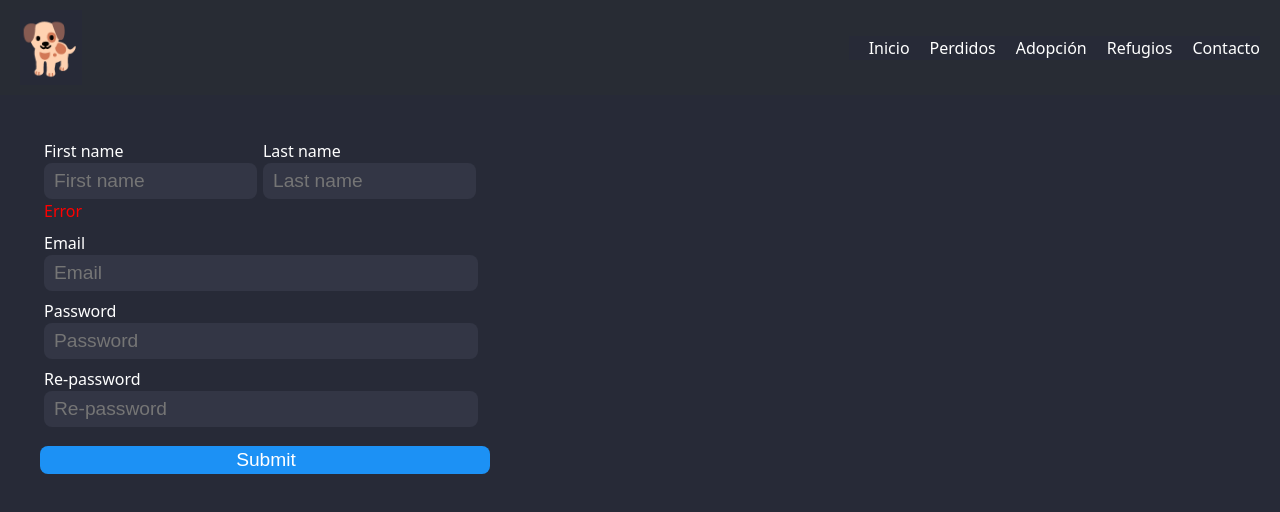
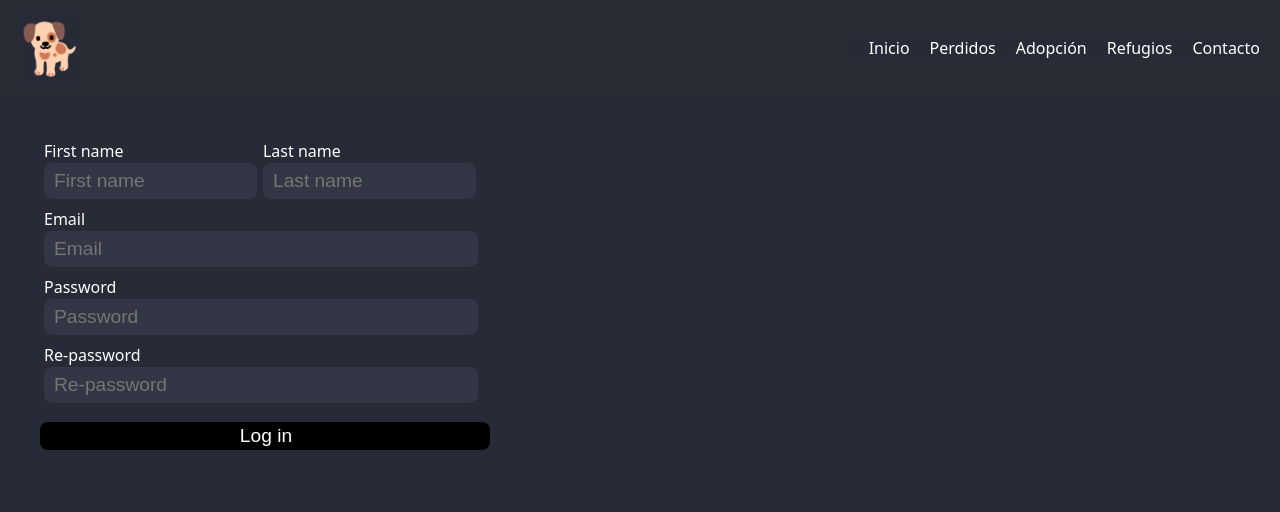
Before and after one commit to cesarju/ejercicio-react-jsx, a React (Vite) app: page / in a window 1280 px wide. Shown: the top 512 px of the page. Built offline with nearby package versions, Linux system fonts and the light colour scheme.

Commit message:
exercise form

```diff
--- a/src/App.jsx
+++ b/src/App.jsx
@@ -12,9 +12,9 @@ function App() {
     <>
       <ThemeContextProvider>
         <Header isLoggedIn={true} rol="Admin" />
+        <Forms />
         {/* <Counter /> */}
         {/* <FetchApi /> */}
-        <Forms />
         {/* <ListCard list={data} /> */}
       </ThemeContextProvider>
     </>
--- a/src/components/Form/Form.jsx
+++ b/src/components/Form/Form.jsx
@@ -1,22 +1,68 @@
+import { useState } from "react";
 import "./form.css";
 
 function Forms() {
+  const [name, setName] = useState("");
+  const [lastName, setLastName] = useState("");
+
+  const [formValidation, setFormValidation] = useState({
+    name: undefined,
+    lastName: undefined,
+  });
+
   function handleSubmit(event) {
     event.preventDefault();
+
+    console.log(name + " " + lastName);
     console.log("Click");
   }
+
+  const handleNameChange = (event) => {
+    const value = event.target.value;
+    setFormValidation({
+      ...formValidation,
+      name: value.length === 0 ? "Este campo es requerido" : "",
+    });
+    setName(value);
+  };
+
+  const handleLastNameChange = (event) => {
+    const value = event.target.value;
+    setFormValidation({
+      ...formValidation,
+      lastName: value.length === 0 ? "El campo de Last Name es requerido" : "",
+    });
+    setLastName(value);
+  };
+
+  const isValidForm = Object.keys(formValidation).every(
+    (key) => formValidation[key] == ""
+  );
+
+  console.log(isValidForm);
 
   return (
     <form className="container-forms" onSubmit={handleSubmit}>
       <div className="container-name">
         <label>
           First name
-          <input type="text" placeholder="First name" />
-          <span>Error</span>
+          <input
+            type="text"
+            placeholder="First name"
+            value={name}
+            onChange={handleNameChange}
+          />
+          {formValidation.name && <span>{formValidation.name}</span>}
         </label>
         <label>
           Last name
-          <input type="text" placeholder="Last name" />
+          <input
+            type="text"
+            placeholder="Last name"
+            value={lastName}
+            onChange={handleLastNameChange}
+          />
+          {formValidation.lastName && <span>{formValidation.lastName}</span>}
         </label>
       </div>
       <label>
@@ -31,7 +77,13 @@ function Forms() {
         Re-password
         <input type="password" placeholder="Re-password" />
       </label>
-      <button className="button-submit">Submit</button>
+      <button
+        className="button-submit"
+        disabled={!isValidForm}
+        style={{ backgroundColor: !isValidForm ? "black" : "#1c91f5" }}
+      >
+        Log in
+      </button>
     </form>
   );
 }
--- a/src/components/ListCard.jsx
+++ b/src/components/ListCard.jsx
@@ -9,7 +9,7 @@ const ListCard = ({ list }) => {
   const [listData, setListData] = useState(list);
   const handleDetail = (nombre) => {
     const des = list.find((e) => e.nombre === nombre);
-    console.log(des);
+    // console.log(des);
     alert(des.descripcion);
   };
 
```
